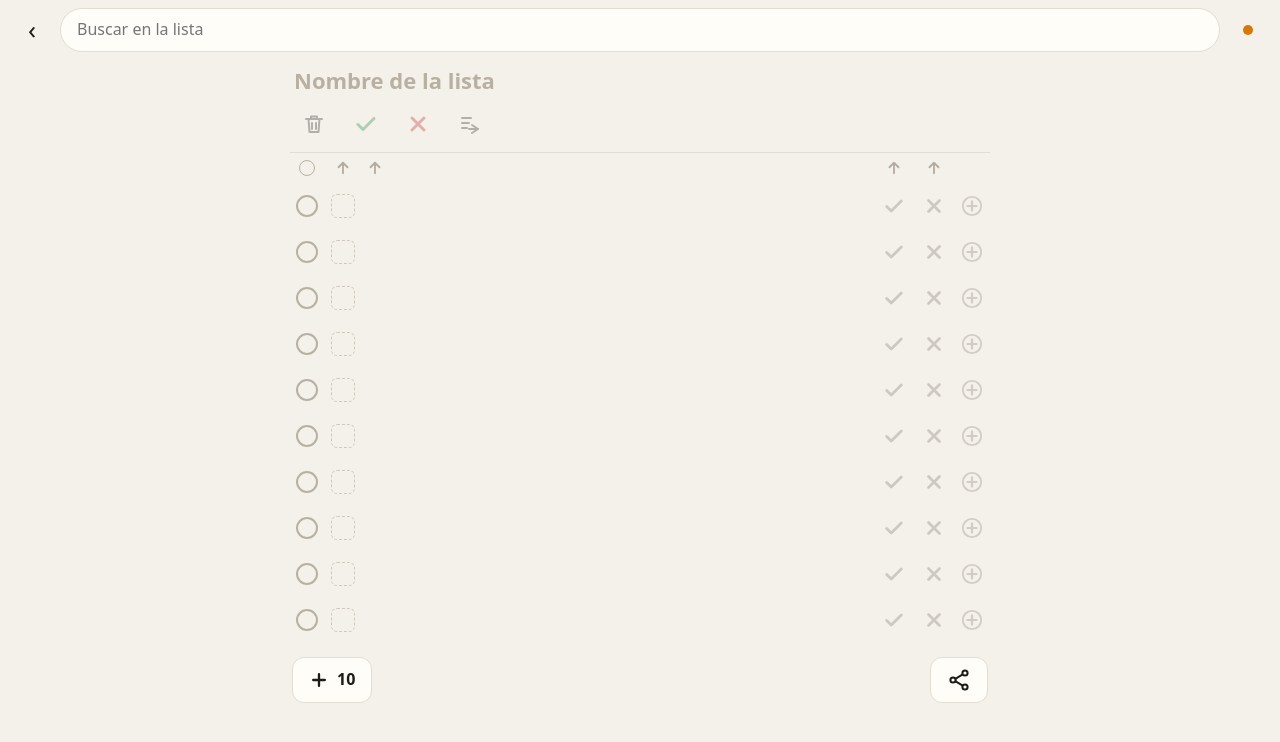
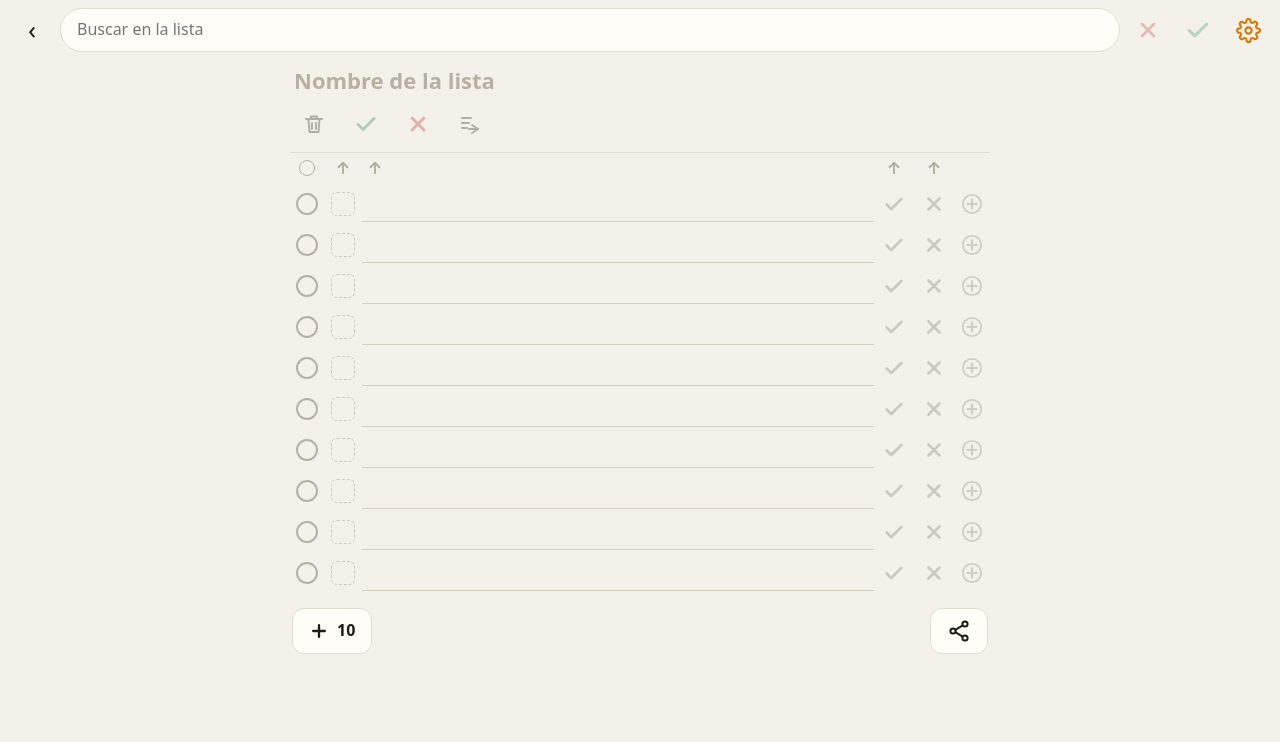
Before and after one commit to handeress/Listas-, a plain HTML site: page index.html in a window 1280 px wide. Both pictures are taken after a click on the button 1232 px from the left and 750 px from the top of the page. Drawn offline with Linux system fonts and the light colour scheme.

Commit message:
Listas 1.1: engranaje, guardar/descartar, línea de escritura, filas más juntas, fondo en hechas
Co-Authored-By: Claude Opus 5.5 <noreply@anthropic.com>
Claude-Session: https://claude.ai/code/session_015mMW6podGKguWHVGCL6nym

```diff
--- a/index.html
+++ b/index.html
@@ -42,16 +42,19 @@ main{max-width:720px;margin:0 auto;padding:0 10px 110px}
 .orden button{height:30px;display:grid;place-items:center;color:#b3ab9e}
 .orden button.on{color:var(--acento)}
 .orden .izq{justify-items:start;padding-left:4px}
-.it{min-height:46px}
-.it .sel,.it .cat,.it .ok,.it .no,.it .mas{height:46px;display:grid;place-items:center}
+.it{min-height:40px;border-radius:10px;margin:1px 0;transition:background .15s}
+.it .sel,.it .cat,.it .ok,.it .no,.it .mas{height:40px;display:grid;place-items:center}
+.it.hecho{background:#bfe8cb}
 .circ{width:22px;height:22px;border-radius:50%;border:2px solid #b8b0a3;display:grid;place-items:center}
 .sel.on .circ{border-color:var(--acento);background:var(--acento)}
 .sel.on .circ::after{content:"";width:8px;height:8px;border-radius:50%;background:#fff}
 .cat span{font-size:22px;line-height:1}
 .cat .hueco{width:24px;height:24px;border-radius:6px;border:1.5px dashed #cfc8bb}
-.tx{width:100%;border:0;background:none;outline:none;resize:none;padding:12px 4px;line-height:1.3;min-height:46px;overflow:hidden;display:block}
+.tx{width:100%;border:0;border-bottom:1px solid #d6cfc2;border-radius:0;background:none;outline:none;resize:none;padding:8px 4px 5px;line-height:1.3;min-height:36px;overflow:hidden;display:block}
+.tx:focus{border-bottom-color:var(--acento)}
+.it.hecho .tx{border-bottom-color:#8fcfa2}
 .tx::placeholder{color:transparent}
-.it.hecho .tx{color:var(--gris)}
+.it.hecho .tx{color:#14532d}
 .it.cancelado .tx{color:var(--gris);text-decoration:line-through}
 .ok svg,.no svg{width:22px;height:22px;opacity:.28;color:var(--gris);transition:transform .15s}
 .ok.on svg{opacity:1;color:var(--ok);transform:scale(1.3)}
@@ -91,6 +94,9 @@ main{max-width:720px;margin:0 auto;padding:0 10px 110px}
 .aviso{background:#fef3c7;border:1px solid #f1d58a;border-radius:10px;padding:10px 12px;font-size:14px;margin:12px 0}
 .estado{font-size:13px;color:var(--gris);margin:10px 2px}
 .aj a{color:var(--acento)}
+
+.top .ic.v{color:var(--ok)} .top .ic.x{color:var(--no)} .top .ic.apag{opacity:.25}
+.engr{color:var(--gris)} .engr.pend{color:#d97706} .engr.err{color:var(--no)}
 #toast{position:fixed;left:50%;bottom:calc(92px + env(safe-area-inset-bottom));transform:translateX(-50%);background:var(--tinta);color:#fff;padding:10px 14px;border-radius:12px;font-size:14px;display:flex;gap:14px;align-items:center;opacity:0;transition:opacity .2s;pointer-events:none;z-index:40;max-width:92vw}
 #toast.on{opacity:1;pointer-events:auto}
 #toast button{color:#fdba74;font-weight:700}
@@ -107,7 +113,7 @@ main{max-width:720px;margin:0 auto;padding:0 10px 110px}
 <input type="file" id="fImg" accept="image/*" multiple hidden>
 <script>
 'use strict';
-const VERSION='1.0';
+const VERSION='1.1';
 const GH={dueno:'handeress',repo:'Bitacora-datos',carpeta:'listas-personales'};   // listas propias (privado, llave de la Bitácora)
 const GC={dueno:'handeress',repo:'Listas-compartidas',carpeta:'c'};                // listas compartidas (privado, cifradas)
 const CATS=[['🛒','Mercado'],['🔧','Herramienta'],['🪵','Madera'],['🔩','Ferretería'],['🎨','Pintura'],
@@ -124,6 +130,7 @@ const SVG={
   comp:'<svg viewBox="0 0 24 24" width="24" height="24"><circle cx="18" cy="5" r="2.6" fill="none" stroke="currentColor" stroke-width="2"/><circle cx="6" cy="12" r="2.6" fill="none" stroke="currentColor" stroke-width="2"/><circle cx="18" cy="19" r="2.6" fill="none" stroke="currentColor" stroke-width="2"/><path d="M8.3 10.8l7.4-4.4M8.3 13.2l7.4 4.4" stroke="currentColor" stroke-width="2"/></svg>',
   flecha:'<svg viewBox="0 0 24 24" width="18" height="18"><path d="M12 19V5M6 11l6-6 6 6" fill="none" stroke="currentColor" stroke-width="2.4" stroke-linecap="round" stroke-linejoin="round"/></svg>',
   img:'<svg viewBox="0 0 24 24" width="22" height="22"><rect x="3" y="5" width="18" height="14" rx="2" fill="none" stroke="currentColor" stroke-width="2"/><circle cx="9" cy="10" r="1.8" fill="currentColor"/><path d="M4 18l5-5 4 4 3-3 4 4" fill="none" stroke="currentColor" stroke-width="2"/></svg>',
+  engr:'<svg viewBox="0 0 24 24" width="25" height="25" fill="none" stroke="currentColor" stroke-width="2" stroke-linecap="round" stroke-linejoin="round"><circle cx="12" cy="12" r="3"/><path d="M19.4 15a1.65 1.65 0 0 0 .33 1.82l.06.06a2 2 0 0 1-2.83 2.83l-.06-.06a1.65 1.65 0 0 0-1.82-.33 1.65 1.65 0 0 0-1 1.51V21a2 2 0 0 1-4 0v-.09A1.65 1.65 0 0 0 9 19.4a1.65 1.65 0 0 0-1.82.33l-.06.06a2 2 0 0 1-2.83-2.83l.06-.06a1.65 1.65 0 0 0 .33-1.82 1.65 1.65 0 0 0-1.51-1H3a2 2 0 0 1 0-4h.09A1.65 1.65 0 0 0 4.6 9a1.65 1.65 0 0 0-.33-1.82l-.06-.06a2 2 0 0 1 2.83-2.83l.06.06a1.65 1.65 0 0 0 1.82.33H9a1.65 1.65 0 0 0 1-1.51V3a2 2 0 0 1 4 0v.09a1.65 1.65 0 0 0 1 1.51 1.65 1.65 0 0 0 1.82-.33l.06-.06a2 2 0 0 1 2.83 2.83l-.06.06a1.65 1.65 0 0 0-.33 1.82V9a1.65 1.65 0 0 0 1.51 1H21a2 2 0 0 1 0 4h-.09a1.65 1.65 0 0 0-1.51 1z"/></svg>',
   xG:'<svg viewBox="0 0 24 24" width="28" height="28"><path d="M6 6l12 12M18 6L6 18" fill="none" stroke="currentColor" stroke-width="2.8" stroke-linecap="round"/></svg>',
   okG:'<svg viewBox="0 0 24 24" width="30" height="30"><path d="M4 12.5l5 5L20 6.5" fill="none" stroke="currentColor" stroke-width="3" stroke-linecap="round" stroke-linejoin="round"/></svg>'
 };
@@ -152,7 +159,7 @@ const conNota=it=>!!(it.nota&&((it.nota.txt||'').trim()||(it.nota.imgs||[]).leng
 function nuevoItem(o){return{id:nid(),txt:'',cat:'',est:'',nota:null,o,t:Date.now()};}
 function nuevaLista(nombre,n){const l={id:nid(),nombre:nombre||'',t:Date.now(),creada:new Date().toISOString(),items:{},quit:{}};for(let i=0;i<(n??10);i++){const it=nuevoItem(i);l.items[it.id]=it;}L[l.id]=l;return l;}
 function agregarVacios(l,n){let o=Math.max(-1,...items(l).map(x=>x.o))+1;for(let i=0;i<n;i++){const it=nuevoItem(o++);l.items[it.id]=it;}}
-function cambio(l){if(!l.recibida&&!M.pend.includes(l.id))M.pend.push(l.id);if(l.comp&&!l.comp.revocada&&!M.pendC.includes(l.id))M.pendC.push(l.id);guardar();clearTimeout(tSync);tSync=setTimeout(sincronizar,2500);ponerPunto();}
+function cambio(l){if(l.id===S.lista&&S.vista==='lista'&&!S.sucio){S.sucio=true;['bDesc','bGuar'].forEach(i=>{const b=document.getElementById(i);b&&b.classList.remove('apag');});}if(!l.recibida&&!M.pend.includes(l.id))M.pend.push(l.id);if(l.comp&&!l.comp.revocada&&!M.pendC.includes(l.id))M.pendC.push(l.id);guardar();clearTimeout(tSync);tSync=setTimeout(sincronizar,2500);ponerPunto();}
 function tocar(l,it){it.t=Date.now();cambio(l);}
 function renumerar(l,orden){orden.forEach((it,i)=>{if(it.o!==i){it.o=i;it.t=Date.now();}});}
 function pendientes(l){return items(l).filter(it=>lleno(it)&&!it.est).length;}
@@ -242,12 +249,12 @@ async function syncCompartidas(){
 function nivel(){return (S.vista==='inicio'?0:1)+(S.modal?1:0)+(S.zoom?1:0);}
 function syncHist(){const L2=nivel(),n=(history.state&&history.state.n)||0;if(L2>n){for(let i=n+1;i<=L2;i++)history.pushState({n:i},'');}else if(L2===n)history.replaceState({n:L2},'');else history.go(L2-n);}
 addEventListener('popstate',e=>{const n=(e.state&&e.state.n)||0;
-  while(nivel()>n){ if(S.zoom)S.zoom=null; else if(S.modal){ if(S.modal.tipo==='nota')guardarNota(); S.modal=null; } else {S.vista='inicio';S.sel.clear();S.q='';} }
+  while(nivel()>n){ if(S.zoom)S.zoom=null; else if(S.modal){ if(S.modal.tipo==='nota')guardarNota(); S.modal=null; } else {S.vista='inicio';S.sel.clear();S.q='';S.snapId=null;} }
   pintar();});
 function lugar(){try{localStorage.setItem('listas_lugar',JSON.stringify({v:S.vista,l:S.lista,t:Date.now()}));}catch(e){}}
 function pintarSuave(){const a=document.activeElement;if(a&&(a.tagName==='TEXTAREA'||a.tagName==='INPUT')&&a.type!=='file'){repintar=true;return;}pintar();}
 document.addEventListener('focusout',()=>setTimeout(()=>{const a=document.activeElement;if(repintar&&!(a&&(a.tagName==='TEXTAREA'||a.tagName==='INPUT'))){repintar=false;pintar();}},50));
-function ponerPunto(){const p=$('#punto');if(p)p.className='punto '+((M.pend.length||M.pendC.length)&&claseSync!=='err'?'pend':claseSync);}
+function ponerPunto(){const p=$('#bAj');if(p)p.className='ic engr '+(claseSync==='err'?'err':(M.pend.length||M.pendC.length)?'pend':'');}
 function pintar(){
   syncHist(); lugar();
   if(S.vista==='lista'&&(!L[S.lista]||L[S.lista].borrada))S.vista='inicio';
@@ -256,7 +263,9 @@ function pintar(){
 }
 function barraArriba(atras,ph){$('#top').innerHTML=(atras?`<button class="ic" id="bAtras" aria-label="Atrás">‹</button>`:'')
   +`<input class="buscar" id="q" type="search" placeholder="${ph}" value="${esc(S.q)}" autocomplete="off">`
-  +`<button class="ic" id="bAj" aria-label="Ajustes"><span class="punto" id="punto"></span></button>`;
+  +(atras?`<button class="ic x${S.sucio?'':' apag'}" id="bDesc" aria-label="Descartar">${SVG.xG.replace(/28/g,'24')}</button><button class="ic v${S.sucio?'':' apag'}" id="bGuar" aria-label="Guardar">${SVG.okG.replace(/30/g,'26')}</button>`:'')
+  +`<button class="ic engr" id="bAj" aria-label="Ajustes">${SVG.engr}</button>`;
+  const bd=$('#bDesc');if(bd){bd.onclick=descartar;$('#bGuar').onclick=guardarLista;}
   const b=$('#bAtras');if(b)b.onclick=()=>history.back();
   $('#bAj').onclick=()=>{S.vista='ajustes';pintar();};
   const q=$('#q');q.oninput=()=>{S.q=q.value;clearTimeout(q._t);q._t=setTimeout(()=>{const p=q.selectionStart;pintar();const n=$('#q');n.focus();try{n.setSelectionRange(p,p);}catch(e){}},250);};}
@@ -283,6 +292,7 @@ function pintarInicio(){
 }
 
 function pintarLista(l){
+  if(S.snapId!==l.id){S.snapId=l.id;S.snap=JSON.parse(JSON.stringify({nombre:l.nombre,items:l.items}));S.sucio=false;S.nueva=!items(l).some(lleno)&&!l.nombre;}
   barraArriba(true,'Buscar en la lista');
   const q=S.q.trim().toLowerCase();
   let vis=items(l); if(q)vis=vis.filter(it=>lleno(it)&&((it.txt||'')+' '+((it.nota||{}).txt||'')).toLowerCase().includes(q));
@@ -315,7 +325,7 @@ function pintarLista(l){
   $('#bMas10').onclick=()=>{agregarVacios(l,10);cambio(l);pintar();setTimeout(()=>scrollTo(0,document.body.scrollHeight),50);};
   $('#bComp').onclick=()=>{S.modal={tipo:'compartir',lid:l.id};pintar();};
 }
-function auto(t){t.style.height='auto';t.style.height=Math.max(46,t.scrollHeight)+'px';}
+function auto(t){t.style.height='auto';t.style.height=Math.max(36,t.scrollHeight+1)+'px';}
 
 function accion(l,iid,a,el){const it=l.items[iid];if(!it)return;
   if(a==='sel'){S.sel.has(iid)?S.sel.delete(iid):S.sel.add(iid);return pintar();}
@@ -343,6 +353,16 @@ function ordenar(l,c){
   llenos.sort((a,b)=>{const x=k(a),y=k(b);const r=typeof x==='number'?x-y:x.localeCompare(y,'es');return r*d||(a.o-b.o);});
   renumerar(l,[...llenos,...vacios]); cambio(l); pintar();
 }
+
+
+/* Guardar: sincroniza ya y vuelve al inicio. Descartar: deja la lista como estaba al abrirla. */
+function guardarLista(){S.sucio=false;S.snapId=null;clearTimeout(tSync);sincronizar();if(S.vista==='lista')history.back();toast('Guardado');}
+function descartar(){const l=L[S.lista];if(!l||!S.sucio)return history.back();const ahora=Date.now(),sn=S.snap;
+  if(S.nueva){l.borrada=true;l.t=ahora;}
+  else{for(const id of Object.keys(l.items))if(!sn.items[id]){delete l.items[id];l.quit=l.quit||{};l.quit[id]=ahora;}
+    for(const[id,it]of Object.entries(sn.items)){l.items[id]=Object.assign({},it,{t:ahora});if(l.quit)delete l.quit[id];}
+    if(l.nombre!==sn.nombre){l.nombre=sn.nombre;l.t=ahora;}}
+  S.sucio=false;S.snapId=null;cambio(l);S.sucio=false;history.back();toast('Cambios descartados');}
 
 /* ---------- Ventanas ---------- */
 function cerrarModal(){S.modal=null;pintar();}
@@ -449,7 +469,7 @@ async function abrirEnlace(){const m=location.hash.match(/^#u=([\w-]+)\.([\w-]+)
 
 /* ---------- Ajustes ---------- */
 function pintarAjustes(){
-  $('#top').innerHTML=`<button class="ic" id="bAtras">‹</button><span style="flex:1"></span><span class="punto" id="punto"></span>`;$('#bAtras').onclick=()=>history.back();
+  $('#top').innerHTML=`<button class="ic" id="bAtras">‹</button><span style="flex:1"></span>`;$('#bAtras').onclick=()=>history.back();
   $('#main').innerHTML=`<div class="aj">
    ${S.avisoC?`<div class="aviso">Para compartir listas hace falta la llave para compartir (abajo). Se crea una sola vez.</div>`:''}
    <div class="estado">${esc(estadoSync||'')}</div>
--- a/sw.js
+++ b/sw.js
@@ -1,5 +1,5 @@
 // Subir el número en cada cambio de la app para que el celular tome la versión nueva.
-const CACHE = 'listas-v1';
+const CACHE = 'listas-v2';
 const ARCHIVOS = ['./', 'index.html', 'manifest.json', 'icono-192.png', 'icono-512.png'];
 
 self.addEventListener('install', e => {
```
Also changed, not shown: 1 other file.
